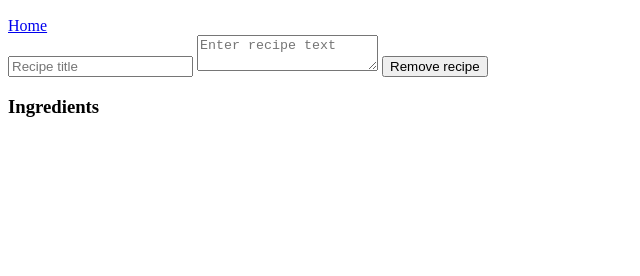
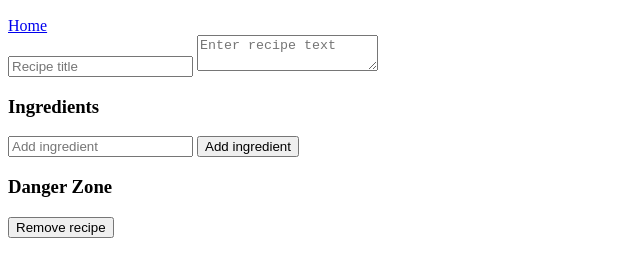
Before and after one commit to william-mcdermott/recipe-app, a website built with webpack: page public/edit.html in a window 1280 px wide. Shown: the part 110-386 px from the top of the page, without its empty margins (0-640 px from the left). Built offline with nearby package versions, Linux system fonts and the light colour scheme.

Commit message:
Add rest of html for edit page

```diff
--- a/public/edit.html
+++ b/public/edit.html
@@ -21,14 +21,17 @@
   <div class="container">
     <input id="recipe-title" class="title-input" placeholder="Recipe title" type="text">
     <textarea id="recipe-body" class="body-input" placeholder="Enter recipe text"></textarea>
-    <button id="remove-recipe" class="button button--secondary">Remove recipe</button>
   </div>
   <div class="container">
     <h3>Ingredients</h3>
     <ul id="ingredient-list">
 
     </ul>
+    <input name="add-ingredient" type="text" placeholder="Add ingredient">
+    <button>Add ingredient</button>
   </div>
+  <h3>Danger Zone</h3>
+  <button id="remove-recipe" class="button button--secondary">Remove recipe</button>
   <script src="/scripts/edit-bundle.js"></script>
 </body>
 </html>
--- a/src/views.js
+++ b/src/views.js
@@ -66,6 +66,7 @@ const generateIngredientDOM = (ingredient) => {
   checkbox.setAttribute('type', 'checkbox')
   checkbox.checked = ingredient.haveIngredient
   ingredName.textContent = ingredient.ingredientName
+  remove.innerText = 'Remove'
   containerEl.appendChild(checkbox)
   containerEl.appendChild(ingredName)
   containerEl.appendChild(remove)
```
